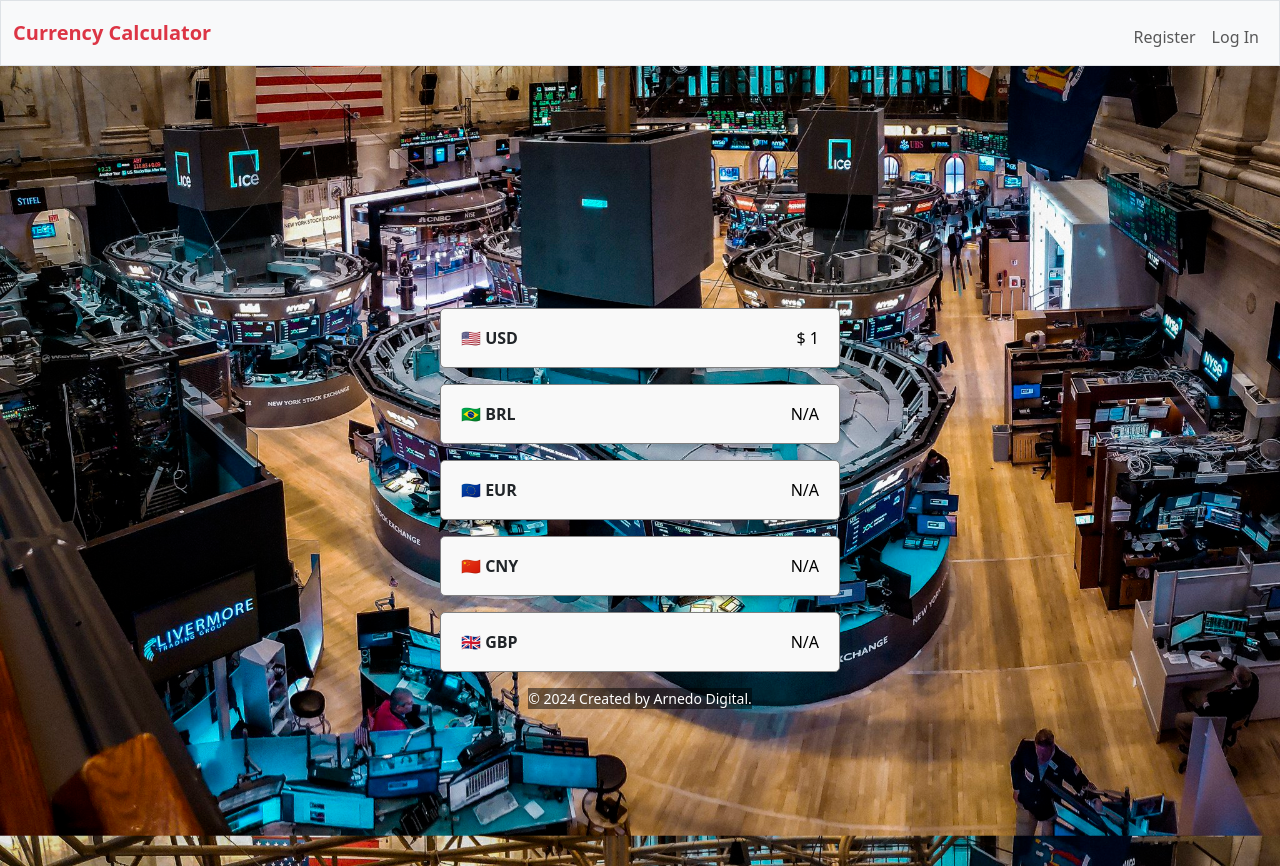
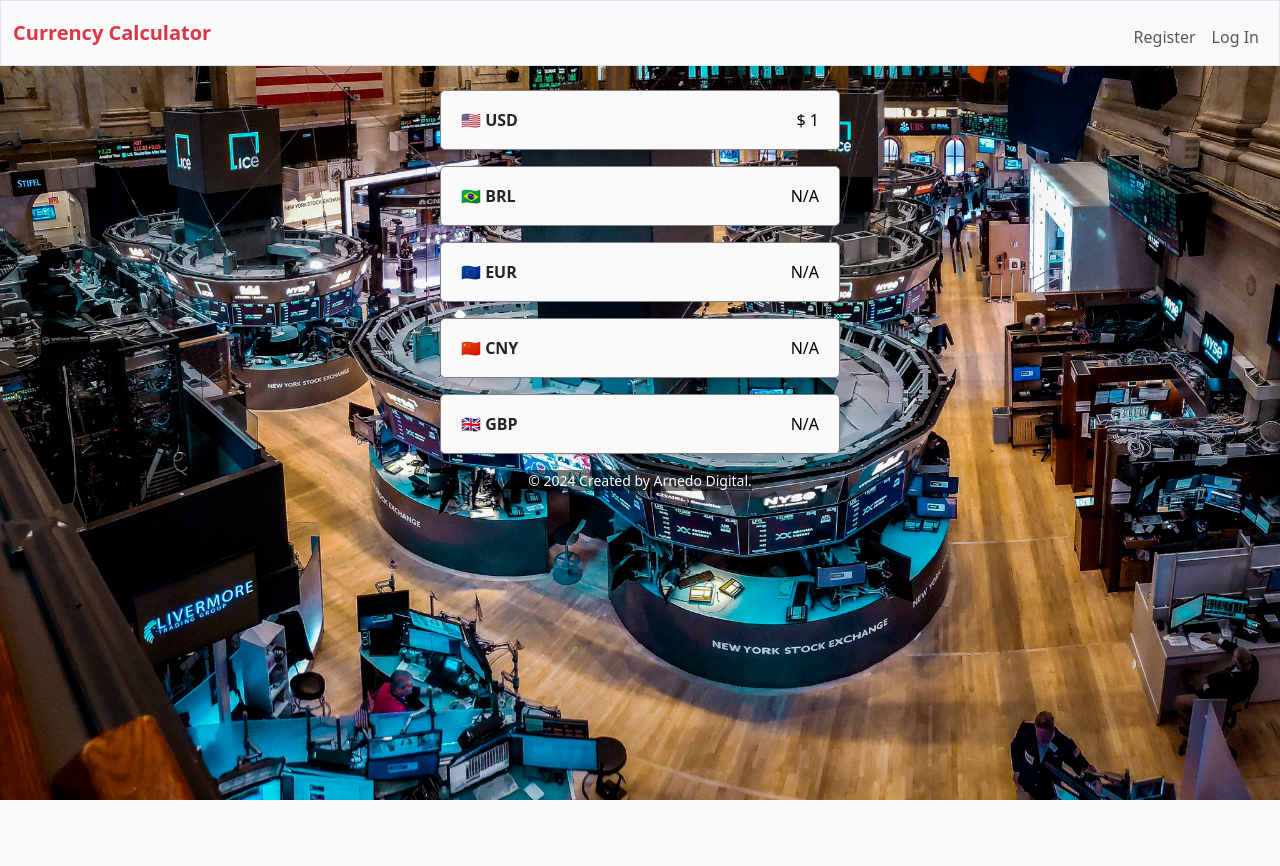
Before and after one commit to Arnedo1/Final-project-cs50x, a Flask app: page / in a window 1280 px wide. After the commit the page ends 800 px from the top, so only its background shows below. Run offline with Flask 3, Linux system fonts and the light colour scheme; data that the repository does not hold is empty; some libraries are stand-ins or nearby versions.

Commit message:
Update styles.css

```diff
--- a/project1/static/styles.css
+++ b/project1/static/styles.css
@@ -1,8 +1,8 @@
 html, body {
     margin: 0;
     padding: 0;
-    min-height: 100vh;
-    height: auto;
+    height: 100vh; /* Fixed viewport height */
+    overflow: hidden; /* Prevents scrolling beyond viewport */
 }
 
 body {
@@ -12,8 +12,6 @@ body {
     background-repeat: no-repeat;
     background-attachment: fixed;
     width: 100%;
-    position: relative;
-    overflow-x: hidden;
     display: flex;
     flex-direction: column;
 }
@@ -21,11 +19,11 @@ body {
 .parent-container {
     display: flex;
     flex-direction: column;
-    justify-content: center;
+    justify-content: flex-start;
     align-items: center;
-    margin-top: 100px;
-    flex: 1;
-    min-height: calc(100vh - 100px); /* Subtracting margin-top */
+    padding-top: 100px;
+    height: calc(100vh - 100px); /* Constrain to viewport minus padding */
+    overflow-y: auto; /* Allow scrolling within container if needed */
 }
 
 .own {
```
